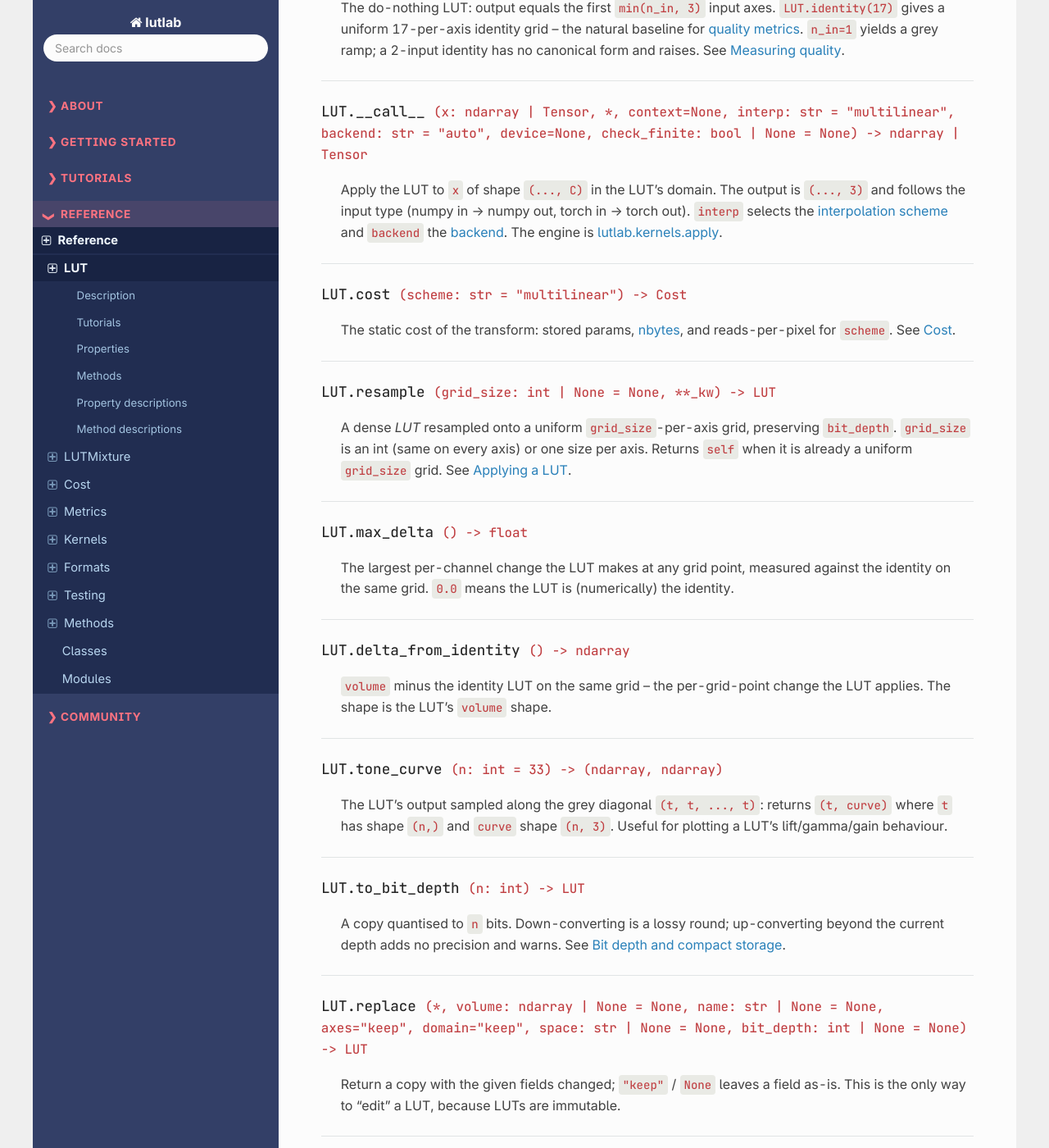
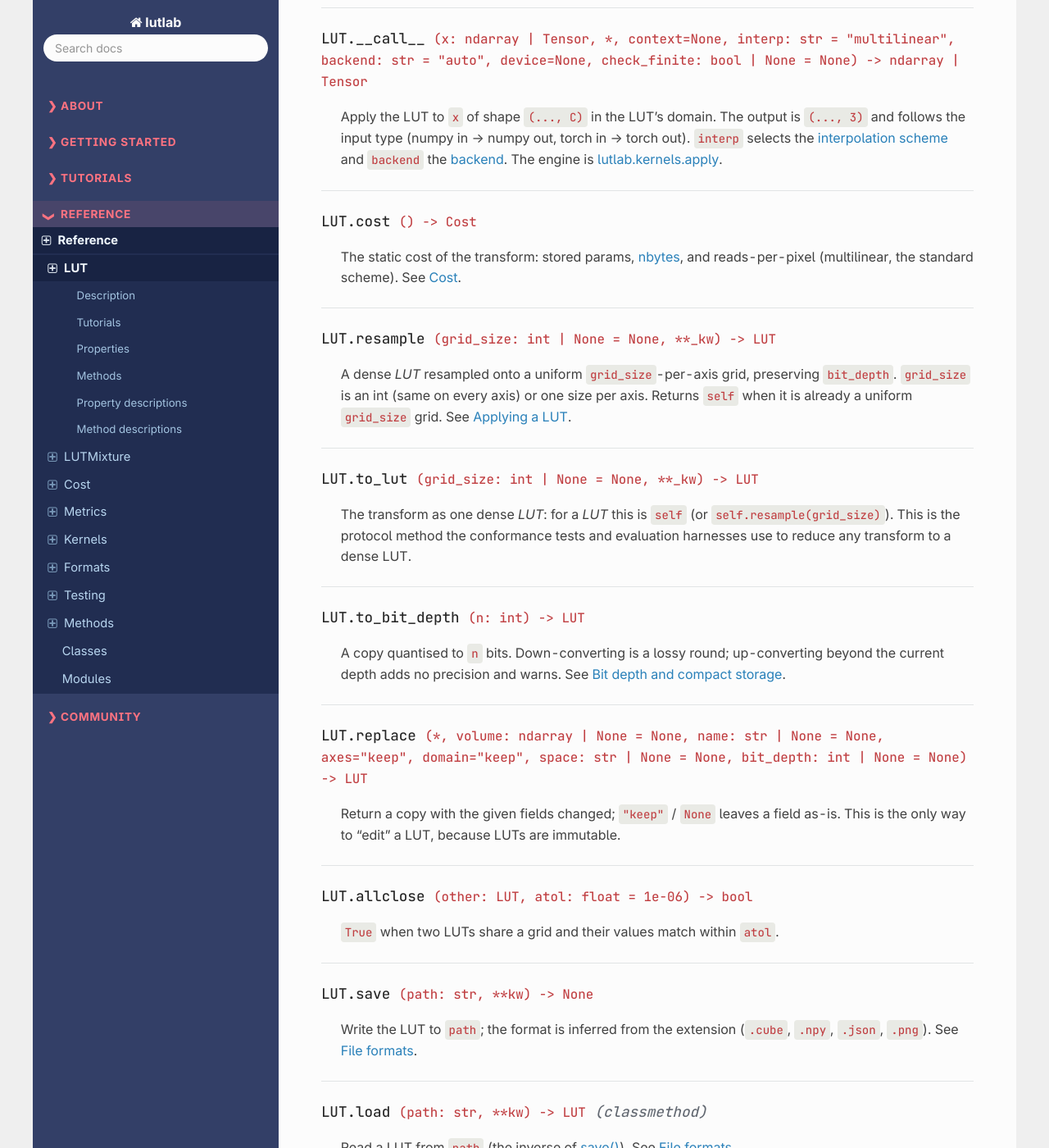
Before and after one commit to tsutsen/lutlab, a Sphinx documentation site: the page built from docs/reference/lut.rst, in a window 1280 px wide and 1400 px high, scrolled down 4651 px. Shown: the whole window at 82% size. Built offline with Sphinx 7.4.7 and the Read the Docs theme 3.1.0, drawn with Linux system fonts in a browser that asks for light colours; some of the changed text lies outside the part shown.

Commit message:
Prune/merge/rename transform API: to_lut protocol, analysis helpers
- ColorTransform: to_lut() optional on the protocol; cost() now argumentless
  static property; analysis helpers (delta_from_identity, tone_curve,
  max_delta) moved out of the protocol into metrics
- LUT: immutable, compact 8/16-bit storage; mutations return new objects;
  resample() keeps its 'change grid' meaning, to_lut() means 'freeze to a
  dense LUT'
- LUTMixture.resample -> to_lut
- kernels.dispatch: isinstance(LUT) fast path instead of duck checks;
  numba/torch/fused kernels unchanged
- pg_ia_nilut: model/train use the new protocol
- tests + docs (rst) updated; 122 passed, 5 skipped

```diff
--- a/docs/reference/index.rst
+++ b/docs/reference/index.rst
@@ -6,8 +6,10 @@ Reference
 The complete lutlab API, in two groups: the **classes** (one page each) and the
 **modules** that make up the library.
 
-A *transform* is any object that is callable and has ``resample``, ``cost``,
-``name`` and ``n_in`` -- there is no base class. :ref:`LUT <class-LUT>` is the
+A *transform* is any object that is callable and has ``cost``, ``name`` and
+``n_in`` -- there is no base class. Transforms that can be frozen to a dense
+LUT also provide ``to_lut`` (used by the conformance tests and evaluation
+harnesses). :ref:`LUT <class-LUT>` is the
 dense implementation, :ref:`LUTMixture <class-LUTMixture>` a weighted blend, and
 :ref:`methods <mod-methods>` builds the learned ones. Everything
 satisfying this shape can be applied, benchmarked and
--- a/docs/reference/lut.rst
+++ b/docs/reference/lut.rst
@@ -137,12 +137,8 @@ Methods
      - :ref:`cost <class-LUT-cost>`
    * - :ref:`LUT <class-LUT>`
      - :ref:`resample <class-LUT-resample>`
-   * - ``float``
-     - :ref:`max_delta <class-LUT-max_delta>`
-   * - ``ndarray``
-     - :ref:`delta_from_identity <class-LUT-delta_from_identity>`
-   * - ``(ndarray, ndarray)``
-     - :ref:`tone_curve <class-LUT-tone_curve>`
+   * - :ref:`LUT <class-LUT>`
+     - :ref:`to_lut <class-LUT-to_lut>`
    * - :ref:`LUT <class-LUT>`
      - :ref:`to_bit_depth <class-LUT-to_bit_depth>`
    * - :ref:`LUT <class-LUT>`
@@ -367,11 +363,11 @@ out). ``interp`` selects the :ref:`interpolation scheme <sec-schemes>` and
 
 .. rst-class:: classref-method
 
-**LUT.cost** ``(scheme: str = "multilinear") -> Cost``
+**LUT.cost** ``() -> Cost``
 
 The static cost of the transform: stored params, :ref:`nbytes
-<class-LUT-nbytes>`, and reads-per-pixel for ``scheme``. See :ref:`Cost
-<class-Cost>`.
+<class-LUT-nbytes>`, and reads-per-pixel (multilinear, the standard
+scheme). See :ref:`Cost <class-Cost>`.
 
 ----
 
@@ -388,38 +384,15 @@ axis. Returns ``self`` when it is already a uniform ``grid_size`` grid. See
 
 ----
 
-.. _class-LUT-max_delta:
+.. _class-LUT-to_lut:
 
 .. rst-class:: classref-method
 
-**LUT.max_delta** ``() -> float``
+**LUT.to_lut** ``(grid_size: int | None = None, **_kw) -> LUT``
 
-The largest per-channel change the LUT makes at any grid point, measured
-against the identity on the same grid. ``0.0`` means the LUT is (numerically)
-the identity.
-
-----
-
-.. _class-LUT-delta_from_identity:
-
-.. rst-class:: classref-method
-
-**LUT.delta_from_identity** ``() -> ndarray``
-
-``volume`` minus the identity LUT on the same grid -- the per-grid-point change
-the LUT applies. The shape is the LUT's ``volume`` shape.
-
-----
-
-.. _class-LUT-tone_curve:
-
-.. rst-class:: classref-method
-
-**LUT.tone_curve** ``(n: int = 33) -> (ndarray, ndarray)``
-
-The LUT's output sampled along the grey diagonal ``(t, t, ..., t)``: returns
-``(t, curve)`` where ``t`` has shape ``(n,)`` and ``curve`` shape ``(n, 3)``.
-Useful for plotting a LUT's lift/gamma/gain behaviour.
+The transform as one dense `LUT`: for a `LUT` this is ``self`` (or
+``self.resample(grid_size)``). This is the protocol method the conformance
+tests and evaluation harnesses use to reduce any transform to a dense LUT.
 
 ----
 
--- a/pyproject.toml
+++ b/pyproject.toml
@@ -16,9 +16,8 @@ fast = ["numba>=0.57"]                       # multi-threaded CPU kernels
 torch = ["torch>=2.0"]                       # differentiable / GPU kernels, learned methods
 clip = ["torch>=2.0", "open_clip_torch>=2.20"]   # CLIP scorer for PG-IA-NILUT
 metrics = ["scikit-image>=0.20"]             # CIEDE2000, SSIM
-fit = ["scipy>=1.9"]                         # segmented-LUT fitting
 eval = ["scikit-image>=0.20", "imageio>=2.30"]
-all = ["numba>=0.57", "torch>=2.0", "open_clip_torch>=2.20", "scikit-image>=0.20", "scipy>=1.9", "imageio>=2.30"]
+all = ["numba>=0.57", "torch>=2.0", "open_clip_torch>=2.20", "scikit-image>=0.20", "imageio>=2.30"]
 dev = ["pytest>=7", "scipy>=1.9", "scikit-image>=0.20", "imageio>=2.30", "numba>=0.57"]
 
 [tool.hatch.build.targets.wheel]
```
Also changed, not shown: docs/reference/lutmixture.rst (+5 -5 lines), docs/reference/testing.rst (+5 -4 lines), 15 other files.
